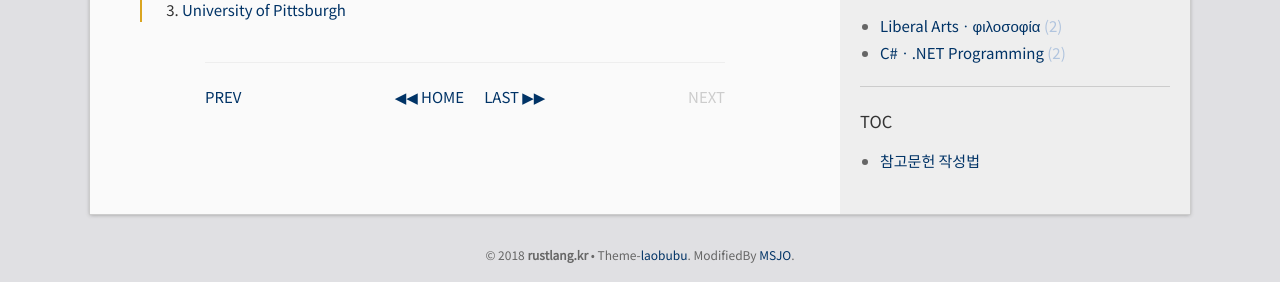
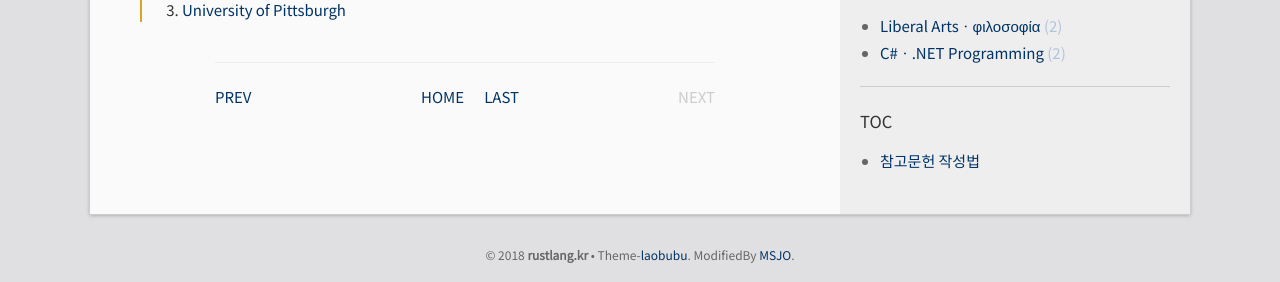
Before and after one commit to DebugJO/rustlang, a Jekyll site: the page built from _posts/2018-10-02-1.md, in a window 1280 px wide. Shown: the part 609-891 px from the top of the page. Built offline with Jekyll 4.4.1, drawn with Linux system fonts in a browser that asks for light colours.

Commit message:
Update post.html

```diff
--- a/_layouts/post.html
+++ b/_layouts/post.html
@@ -15,25 +15,25 @@
 
   {% include comment.html %}
 
-<div class="pagination" style="display: flex; justify-content: space-between; align-items: center; margin: 40px auto 0; border-top: 1px solid #eee; padding-top: 20px; max-width: 520px; width: 95%;">
+<div class="pagination" style="display: flex; justify-content: space-between; align-items: center; margin: 40px auto 0; border-top: 1px solid #eee; padding-top: 20px; max-width: 500px; width: 95%;">
   {% if page.next %}
     <a href="{{ page.next.url | relative_url }}" class="next" style="min-width: 60px; text-align: left;">PREV</a>
   {% else %}
-    <span class="next" style="color: #ccc; min-width: 50px; text-align: left;">◀ PREV</span>
+    <span class="next" style="color: #ccc; min-width: 50px; text-align: left;">PREV</span>
   {% endif %}
 
   <div style="display: flex; gap: 20px;">
     <span class="page_number">
-      <a href="{{ '/' | relative_url }}" style="text-decoration: none; font-weight: normal;">◀◀ HOME</a>
+      <a href="{{ '/' | relative_url }}" style="text-decoration: none; font-weight: normal;">HOME</a>
     </span>
     <span class="page_number">
       {% capture last_url %}/page/{{ last_page_num }}/{% endcapture %}
-      <a href="{{ last_url | relative_url }}" style="text-decoration: none; font-weight: normal;">LAST ▶▶</a>
+      <a href="{{ last_url | relative_url }}" style="text-decoration: none; font-weight: normal;">LAST</a>
     </span>
   </div>
 
   {% if page.previous %}
-    <a href="{{ page.previous.url | relative_url }}" class="previous" style="min-width: 60px; text-align: right;">NEXT ▶</a>
+    <a href="{{ page.previous.url | relative_url }}" class="previous" style="min-width: 60px; text-align: right;">NEXT</a>
   {% else %}
     <span class="previous" style="color: #ccc; min-width: 50px; text-align: right;">NEXT</span>
   {% endif %}
```
